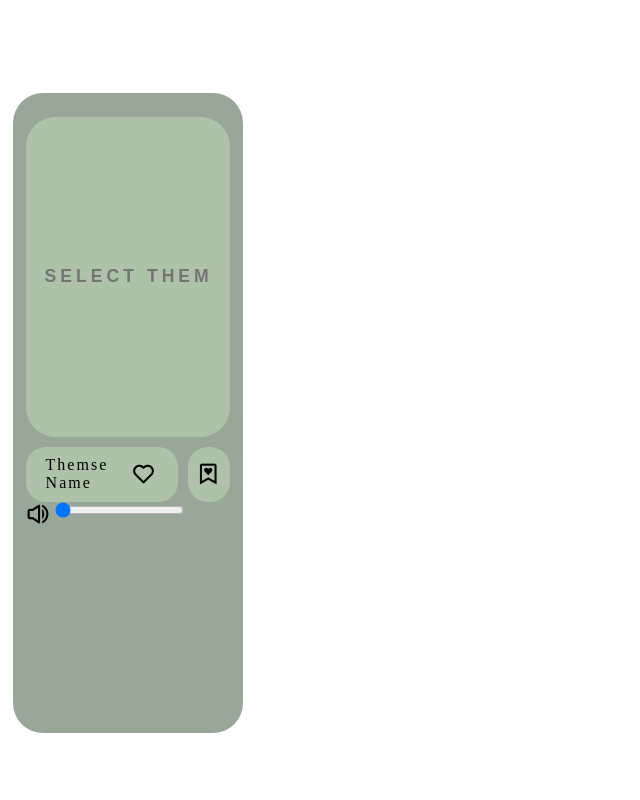
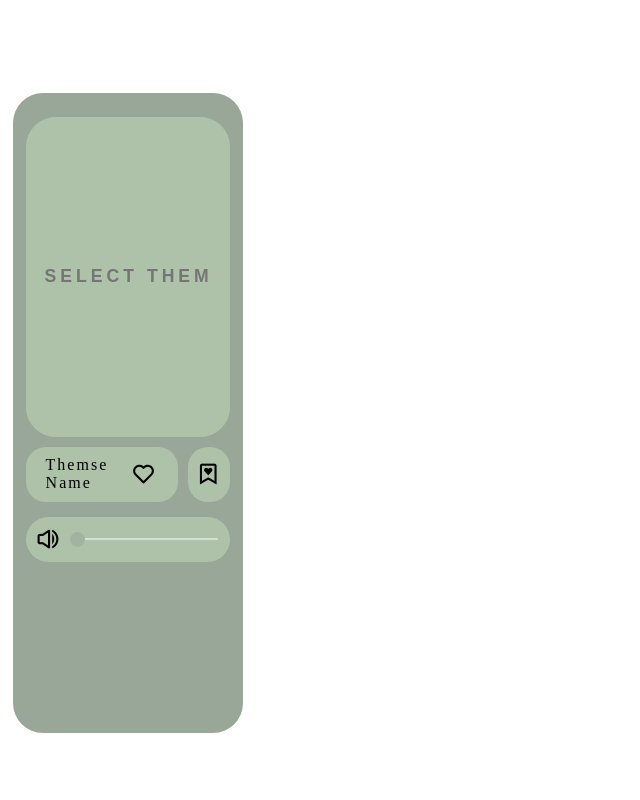
Before and after one commit to Kedoichi/Studyweb.github.io, a website: page index.html in a window 1280 px wide. Shown: the whole page, without its empty margins (0-640 px from the left). Drawn offline with nearby package versions, Linux system fonts and the light colour scheme.

Commit message:
Finish Settings nav

```diff
--- a/Styles/style.scss
+++ b/Styles/style.scss
@@ -190,7 +190,7 @@ body {
         font-size: 16px;
         letter-spacing: 2px;
         overflow: hidden;
-        &:hover{
+        &:hover {
           background-color: $light;
         }
       }
@@ -216,6 +216,43 @@ body {
     }
 
     .MusicControl {
+      width: 100%;
+      background-color: $components;
+      border-radius: 30px;
+      margin-top: 15px;
+      padding: 10px 10px;
+      i {
+        vertical-align: middle;
+        font-size: 25px;
+        width: 10%;
+        mix-blend-mode: normal;
+      }
+      input {
+        vertical-align: middle;
+        height: 2px;
+        width: 80%;
+        margin-left: 12px;
+        border-radius: 10px;
+        outline: none;
+        opacity: 0.5;
+        transition: opacity 0.2s;
+        -webkit-transition: 0.2s;
+        -webkit-appearance: none;
+        &:hover {
+          opacity: 1;
+        }
+        &::-webkit-slider-thumb {
+          -webkit-appearance: none;
+          width: 15px;
+          height: 15px;
+          background: $Darkness;
+          border-radius: 50%;
+          cursor: pointer;
+        }
+        &::-moz-range-thumb {
+          cursor: pointer;
+        }
+      }
     }
   }
 }
```
Also changed, not shown: Styles/style.css, 1 other file.
